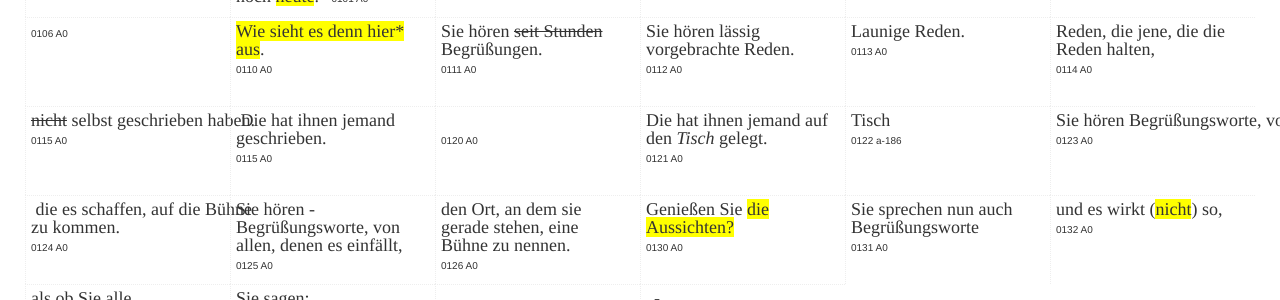
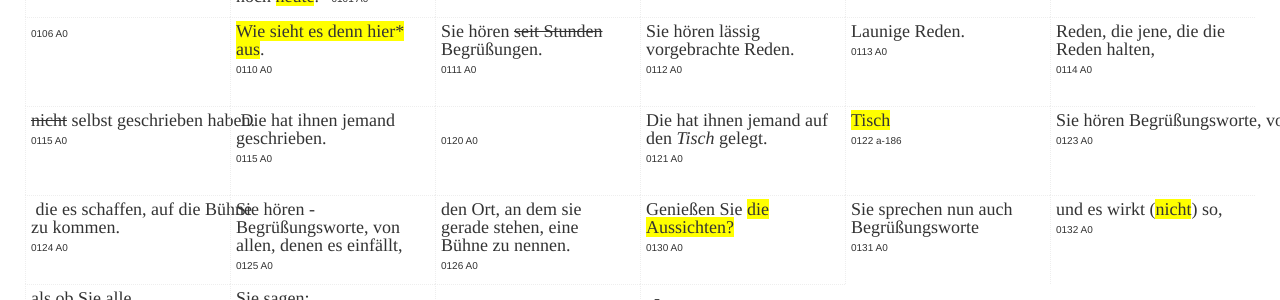
Before and after one commit to alvh/post_schnecke, a Jekyll site: the page built from index.html, in a window 1280 px wide. Shown: the part 201-501 px from the top of the page. Built offline with Jekyll 4.4.1, drawn with Linux system fonts in a browser that asks for light colours; nearby versions of some CDN libraries.

Commit message:
poster 4

```diff
--- a/_texte/0122_A0.html
+++ b/_texte/0122_A0.html
@@ -2,5 +2,5 @@
 container: h-fourline
 font: f-small
 ---
-<span audio-id="Marker_186">Tisch</span>
+<span class="highlight" audio-id="Marker_186">Tisch</span>
 <br><span class="nr">0122 a-186</span>
```
Also changed, not shown: 1 other file.
